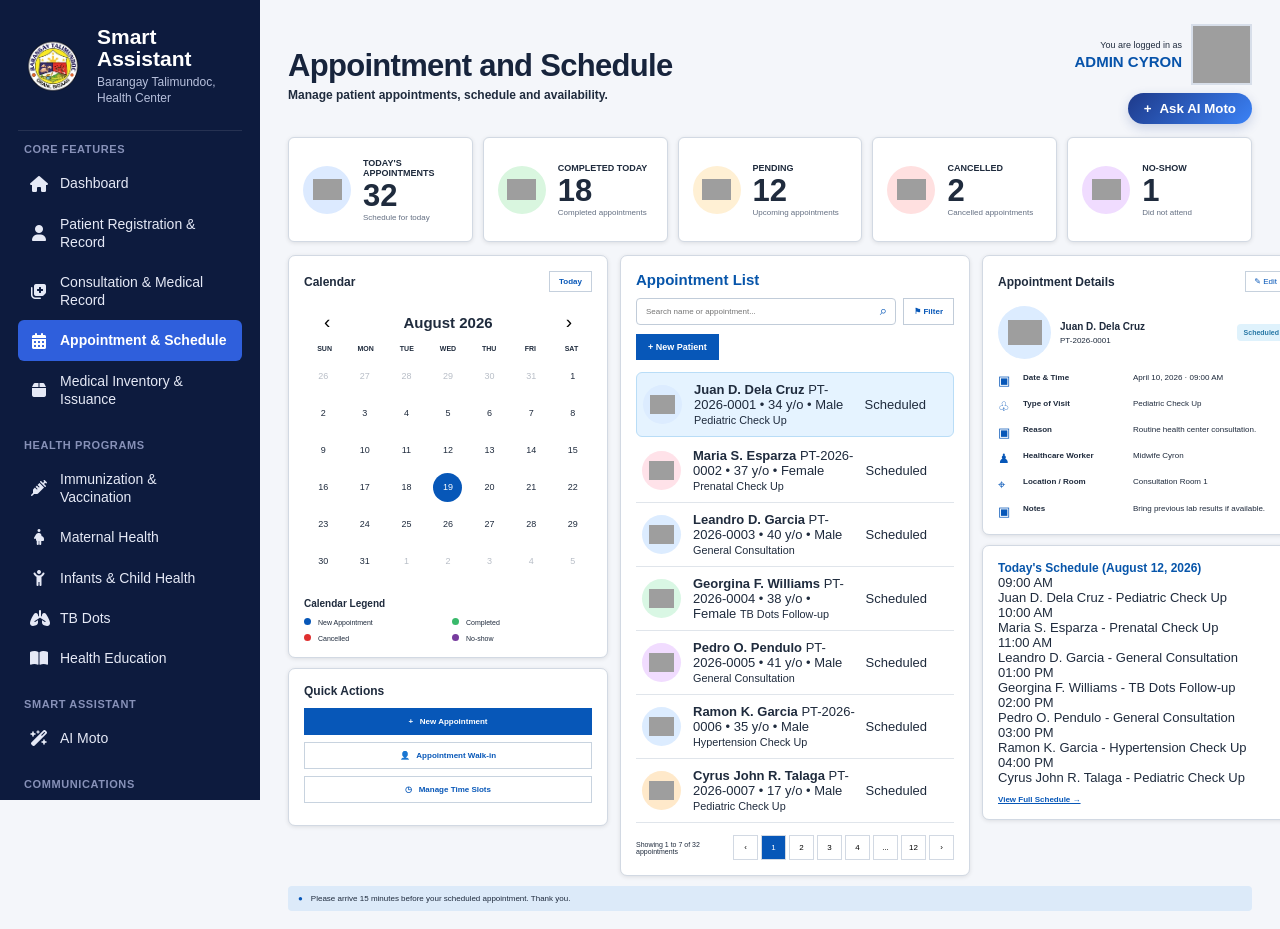
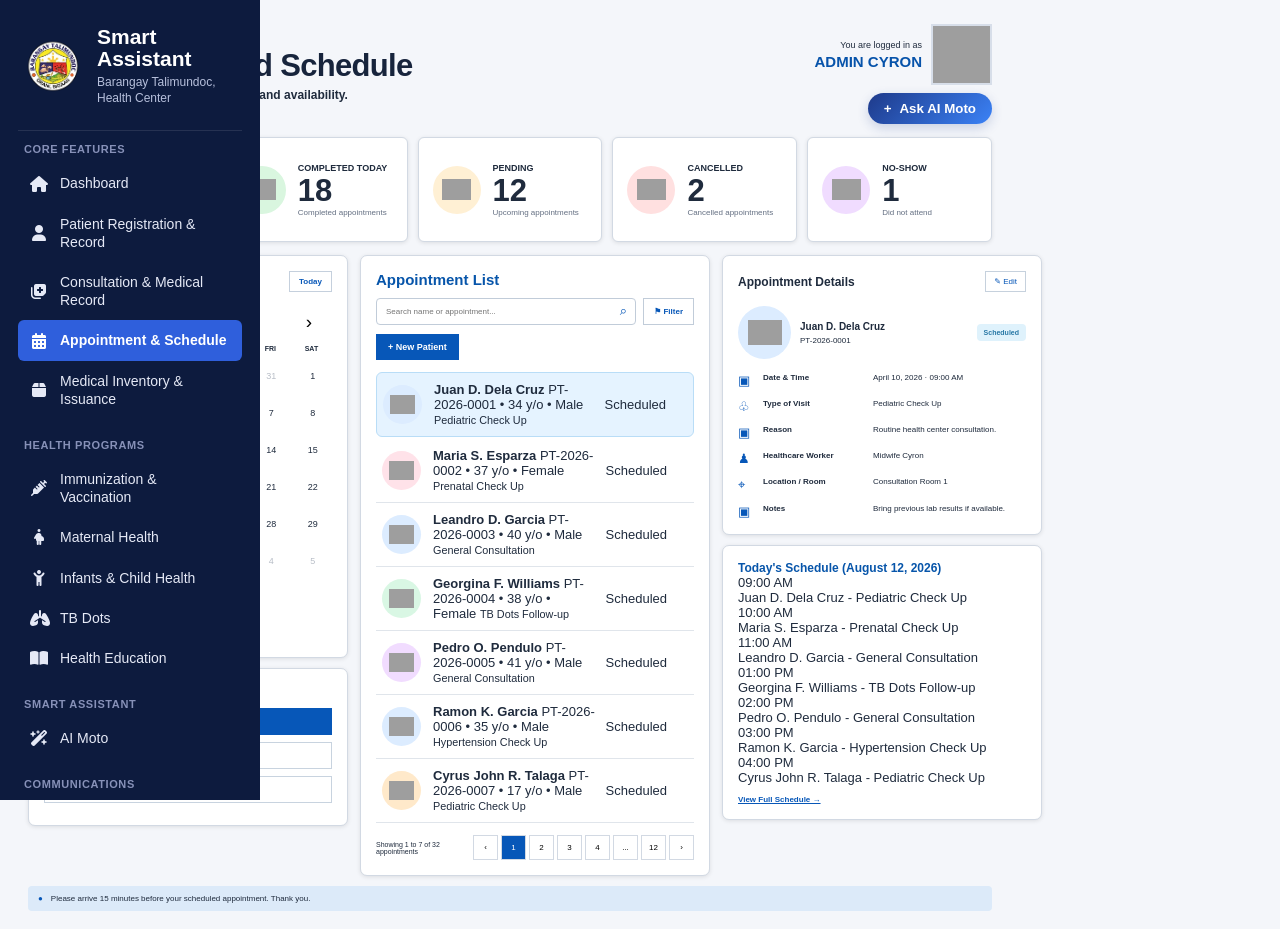
Before and after one commit to Faryx115698/SMAssistant, a PHP site: page /appointment-schedule.html in a window 1280 px wide. Run offline with PHP 8.4, Linux system fonts and the light colour scheme; some libraries are stand-ins or nearby versions; grey boxes are pictures that could not be loaded.

Commit message:
binago ko lang UI and naglagay ng mga icon

```diff
--- a/appointment-schedule.css
+++ b/appointment-schedule.css
@@ -36,7 +36,6 @@ button {
 }
 
 .main-content {
-    margin-left: 260px;
     width: calc(100% - 260px);
     min-height: 100vh;
     padding: 24px 28px 18px;
```
